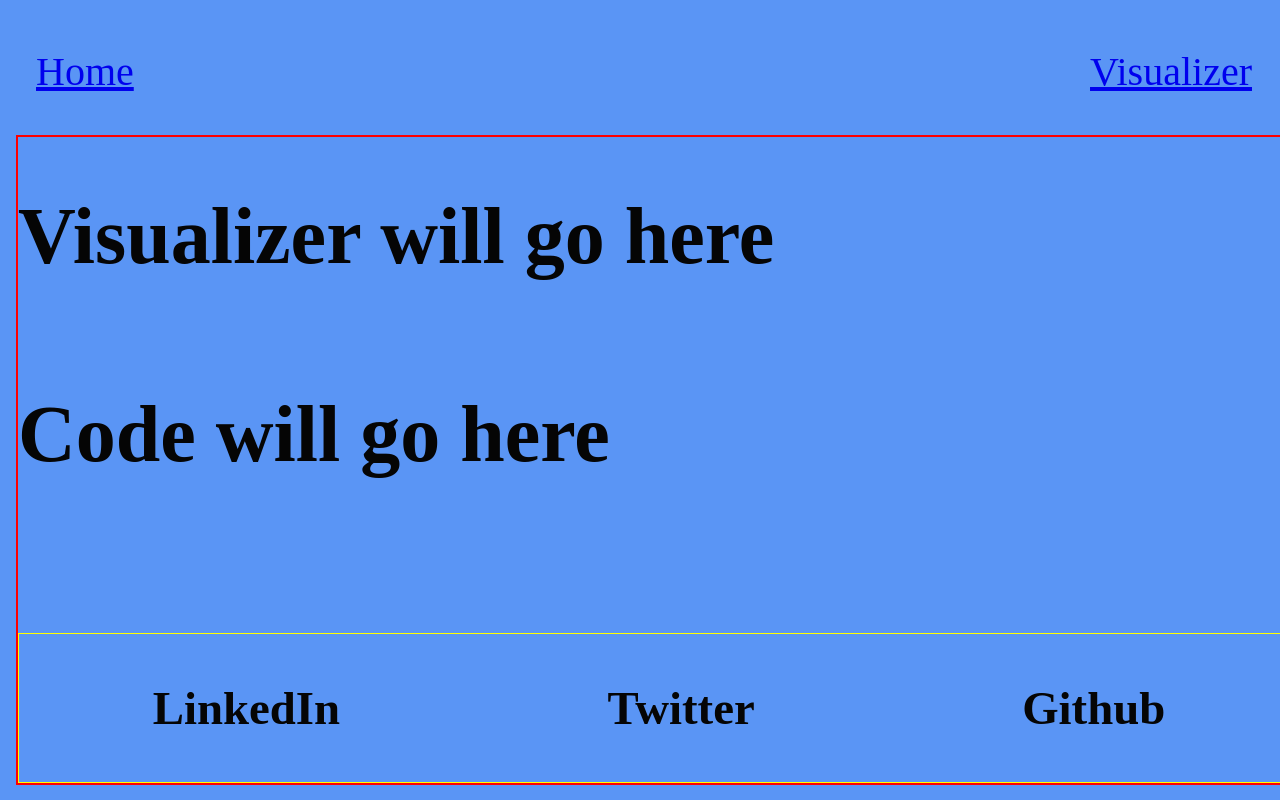
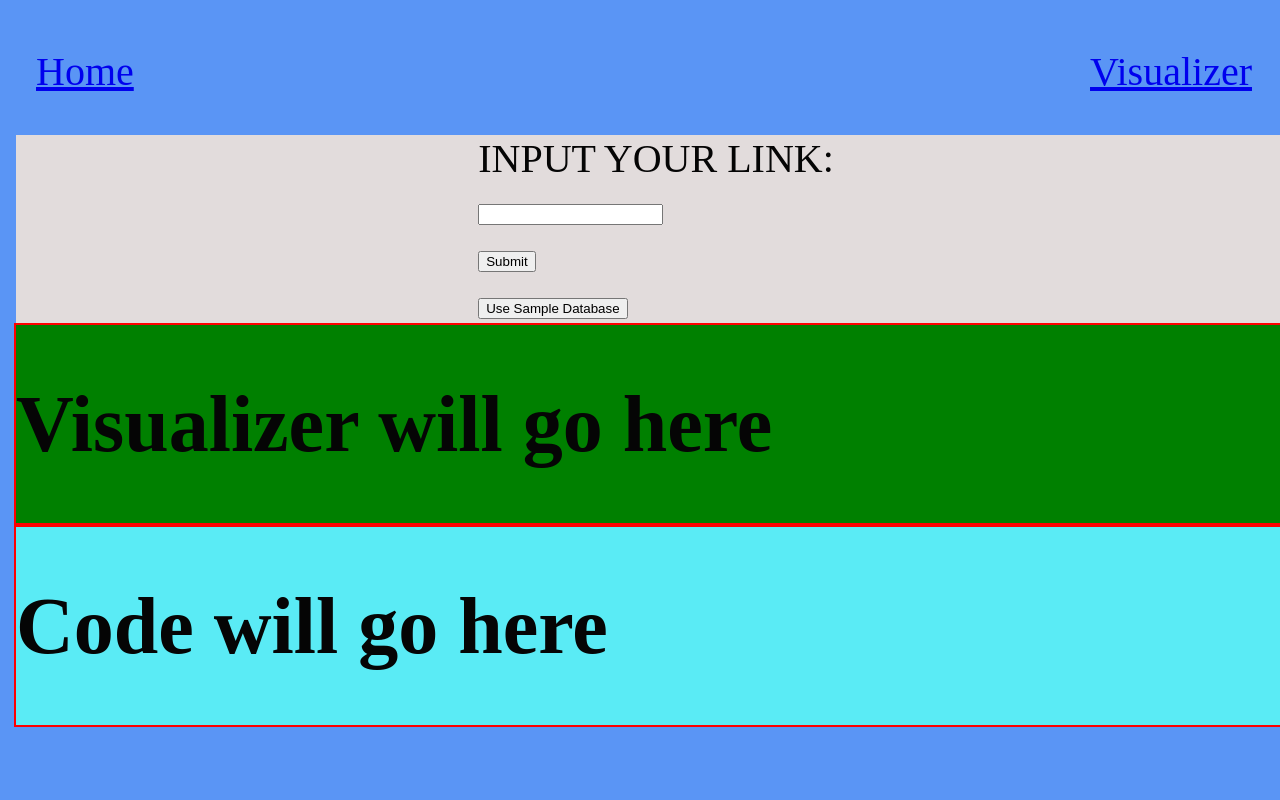
Before and after one commit to oslabs-beta/lexiQL, a React app: page /data in a window 1280 px wide. Shown: the top 800 px of the page. Built offline with nearby package versions, Linux system fonts and the light colour scheme.

Commit message:
data page changes         Created URIForm.jsx         Modified files related to user input DB form

```diff
--- /dev/null
+++ b/client/components/URIForm.jsx
@@ -0,0 +1,37 @@
+import React from 'react';
+
+export default function URIForm() {
+  return (
+    // <div>
+    //   <div id="myModal" class="modal">
+    //     <div class="modal-content">
+    //       <span class="close">&times;</span>
+    //       <p>Some text in the Modal..</p>
+    //     </div>
+    //   </div>
+
+    <form
+      onSubmit={(e) => {
+        e.preventDefault();
+        alert('user input DB');
+      }}
+    >
+      <label htmlFor="link">INPUT YOUR LINK:</label>
+      <br />
+      <input className="dbForm" />
+      <br />
+      <button className="URIbutton">Submit</button>
+      <br />
+      <button
+        className="sampleDataButton"
+        onClick={(e) => {
+          e.preventDefault();
+          alert('sample DB');
+        }}
+      >
+        Use Sample Database
+      </button>
+      <br />
+    </form>
+  );
+}
--- a/client/containers/codeContainer.jsx
+++ b/client/containers/codeContainer.jsx
@@ -2,7 +2,7 @@ import React from 'react';
 
 export default function codeContainer() {
   return (
-    <div id='code'>
+    <div className="codeContainer">
       <h1>Code will go here</h1>
     </div>
   );
--- a/client/containers/popupContainer.jsx
+++ b/client/containers/popupContainer.jsx
@@ -0,0 +1,10 @@
+import React from 'react';
+import URIForm from '../components/URIForm.jsx';
+
+export default function popupContainer() {
+  return (
+    <div className="popupContainer">
+      <URIForm />
+    </div>
+  );
+}
--- a/client/containers/visualizerContainer.jsx
+++ b/client/containers/visualizerContainer.jsx
@@ -2,7 +2,7 @@ import React from 'react';
 
 export default function visualizerContainer() {
   return (
-    <div id='visualizer'>
+    <div className="visualizerContainer">
       <h1>Visualizer will go here</h1>
     </div>
   );
--- a/client/pages/dataPage.jsx
+++ b/client/pages/dataPage.jsx
@@ -51,10 +51,10 @@ export default function appPage() {
   return (
     <div className="dataPageContainer">
       {/* {arrComponents} */}
-
+      <PopupContainer />
       <VisualizerContainer />
       <CodeContainer />
       <Footer />
     </div>
-  )
+  );
 }
--- a/client/style.scss
+++ b/client/style.scss
@@ -125,12 +125,34 @@ body {
   justify-content: space-around;
 }
 
-
-
 // DATA PAGE STYLING
 .dataPageContainer {
+  // background-color: purple;
+  // border: 2px solid red;
+  // width: 100%;
+  // display: flex;
+  background-color: rgb(226, 220, 220);
+  width: 100%;
+  height: 60vh;
+  display: flex;
+  justify-content: space-evenly;
+  align-items: center;
+  flex-direction: column;
+  margin: 0px 0px 40px 0px;
+}
+
+.visualizerContainer {
+  background-color: green;
   border: 2px solid red;
   width: 100%;
   display: flex;
   flex-direction: column;
 }
+
+.codeContainer {
+  background-color: #5aebf5;
+  border: 2px solid red;
+  width: 100%;
+  display: flex;
+  flex-direction: column;
+}
```
Also changed, not shown: client/components/NavBar.jsx (+4 -11 lines), client/containers/introContainer.jsx (+16 -7 lines), 2 other files (tests, documents, lock files or other folders).
